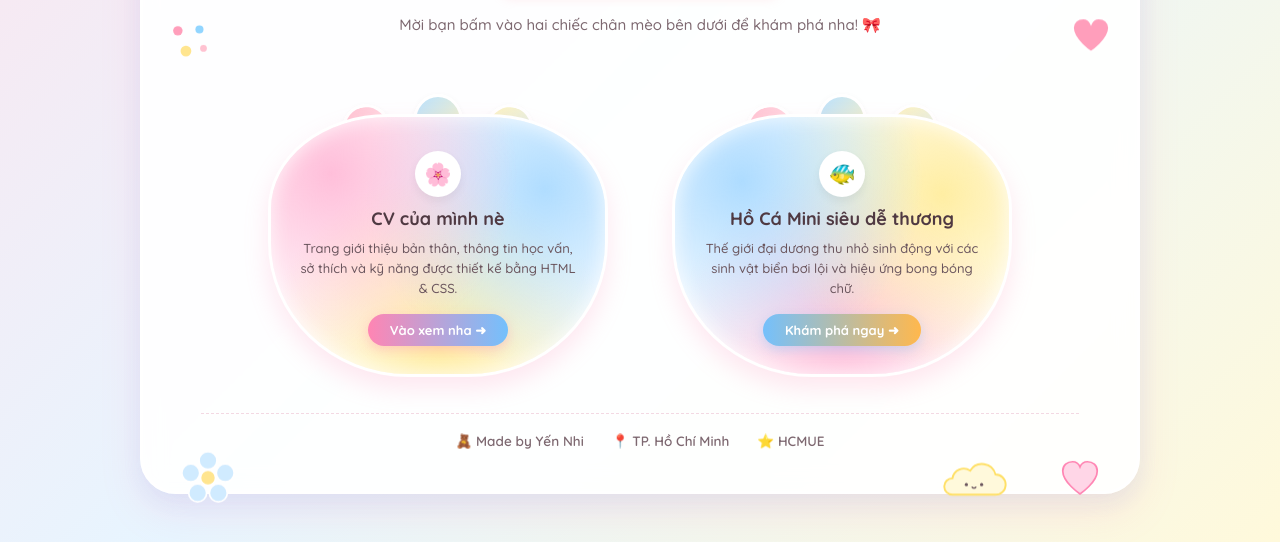
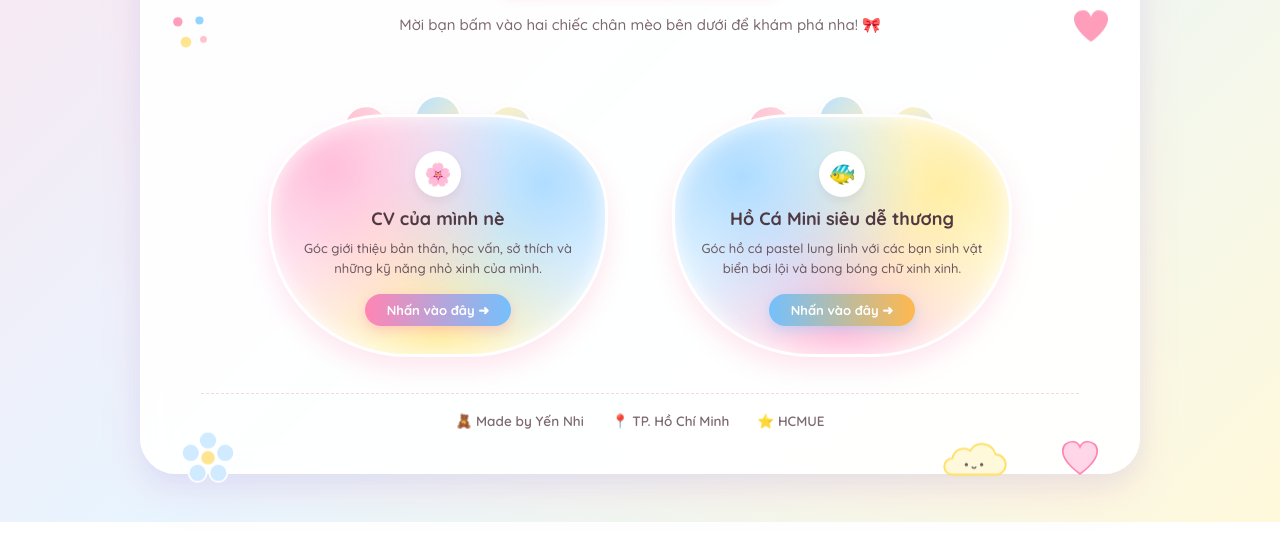
Before and after one commit to yeensnhi0111-art/Thi-t-k-Web-Nguy-n-Hu-nh-Y-n-Nhi-, a plain HTML site: page index.html in a window 1280 px wide. Both pictures are taken after a click on the button "Nhấn để mở 💖". Shown: the part 405-947 px from the top of the page. Drawn offline with Linux system fonts and the light colour scheme.

Commit message:
Update index.html

```diff
--- a/index.html
+++ b/index.html
@@ -708,9 +708,9 @@
                     <div class="paw-icon">🌸</div>
                     <div class="paw-title">CV của mình nè</div>
                     <p class="paw-desc">
-                        Trang giới thiệu bản thân, thông tin học vấn, sở thích và kỹ năng được thiết kế bằng HTML & CSS.
+                        Góc giới thiệu bản thân, học vấn, sở thích và những kỹ năng nhỏ xinh của mình.
                     </p>
-                    <span class="paw-btn">Vào xem nha ➜</span>
+                    <span class="paw-btn">Nhấn vào đây ➜</span>
                 </div>
             </a>
 
@@ -725,9 +725,9 @@
                     <div class="paw-icon">🐠</div>
                     <div class="paw-title">Hồ Cá Mini siêu dễ thương</div>
                     <p class="paw-desc">
-                        Thế giới đại dương thu nhỏ sinh động với các sinh vật biển bơi lội và hiệu ứng bong bóng chữ.
+                        Góc hồ cá pastel lung linh với các bạn sinh vật biển bơi lội và bong bóng chữ xinh xinh.
                     </p>
-                    <span class="paw-btn">Khám phá ngay ➜</span>
+                    <span class="paw-btn">Nhấn vào đây ➜</span>
                 </div>
             </a>
 
```
